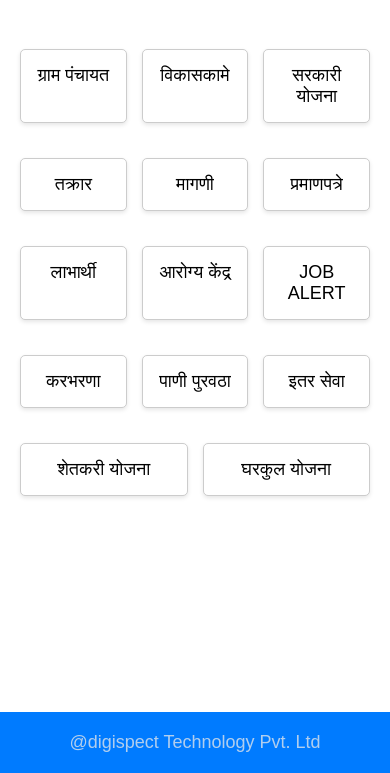
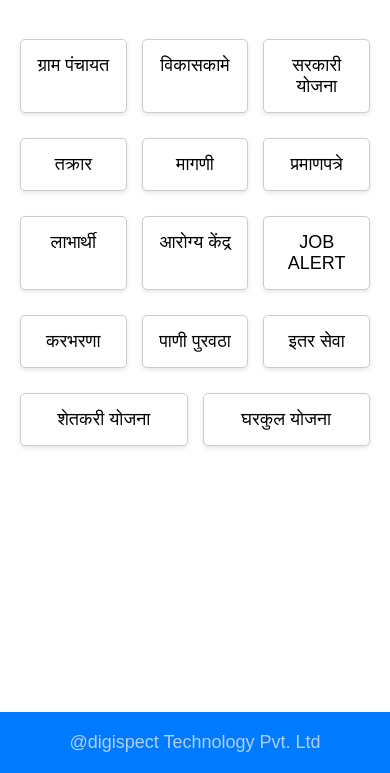
Before and after one commit to Vaishdube9309/MazGav, a plain HTML site: page index.html in a window 390 px wide. Shown: the part 71-844 px from the top of the page. Drawn offline with Linux system fonts and the light colour scheme.

Commit message:
Update index.html

```diff
--- a/index.html
+++ b/index.html
@@ -81,6 +81,9 @@
           /* background-color: lightblue;000 */
           position: fixed;
         }
+             .button{
+                 margin-top:10px;
+             }
       }
     </style>
 </head>
```
